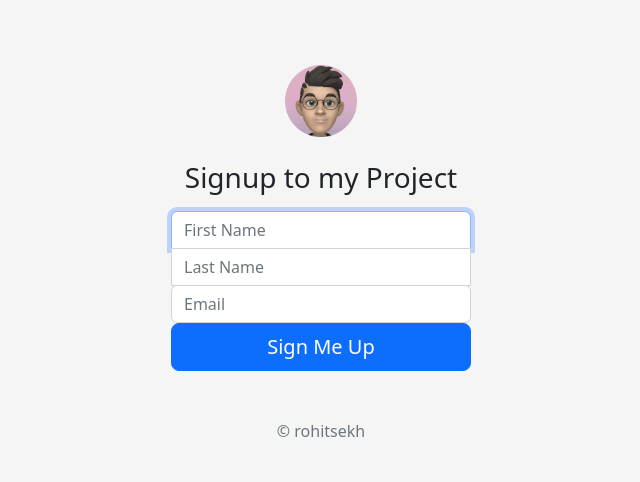
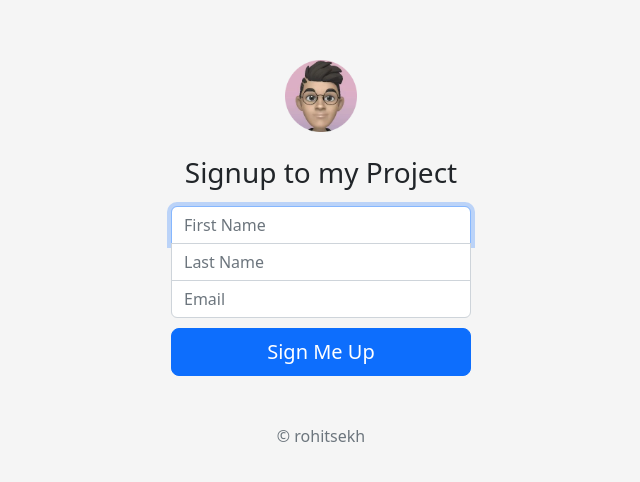
Before and after one commit to venom-10/signUpPage, a website: page signup.html in a window 1280 px wide. Shown: the part 138-620 px from the top of the page, without its empty margins (319-959 px from the left). Drawn offline with nearby package versions, Linux system fonts and the light colour scheme.

Commit message:
Fixed email input

```diff
--- a/public/signup.css
+++ b/public/signup.css
@@ -29,7 +29,7 @@ input[type="text"] {
   border-radius: 0;
 }
 
-input[type="password"]{
+input[type="email"]{
   border-top-left-radius: 0;
   border-top-right-radius: 0;
   margin-bottom: 10px;
```
